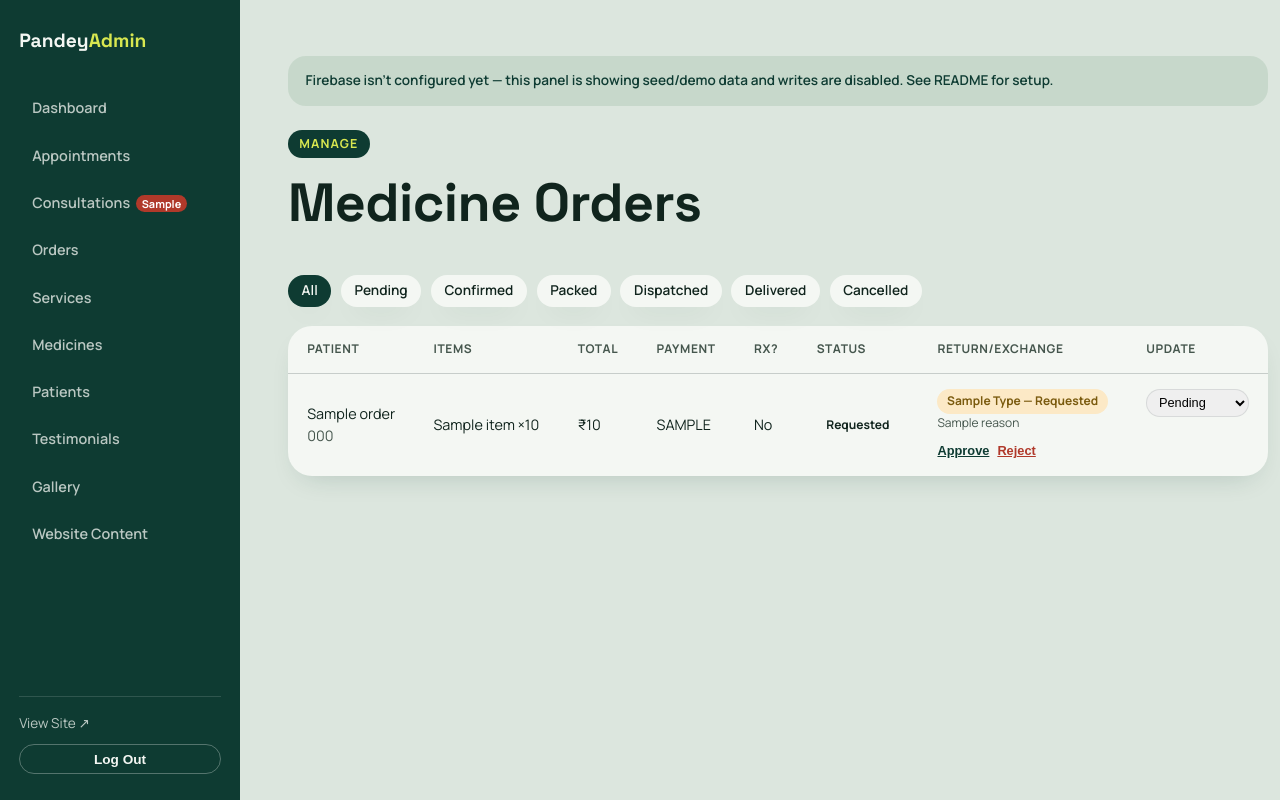
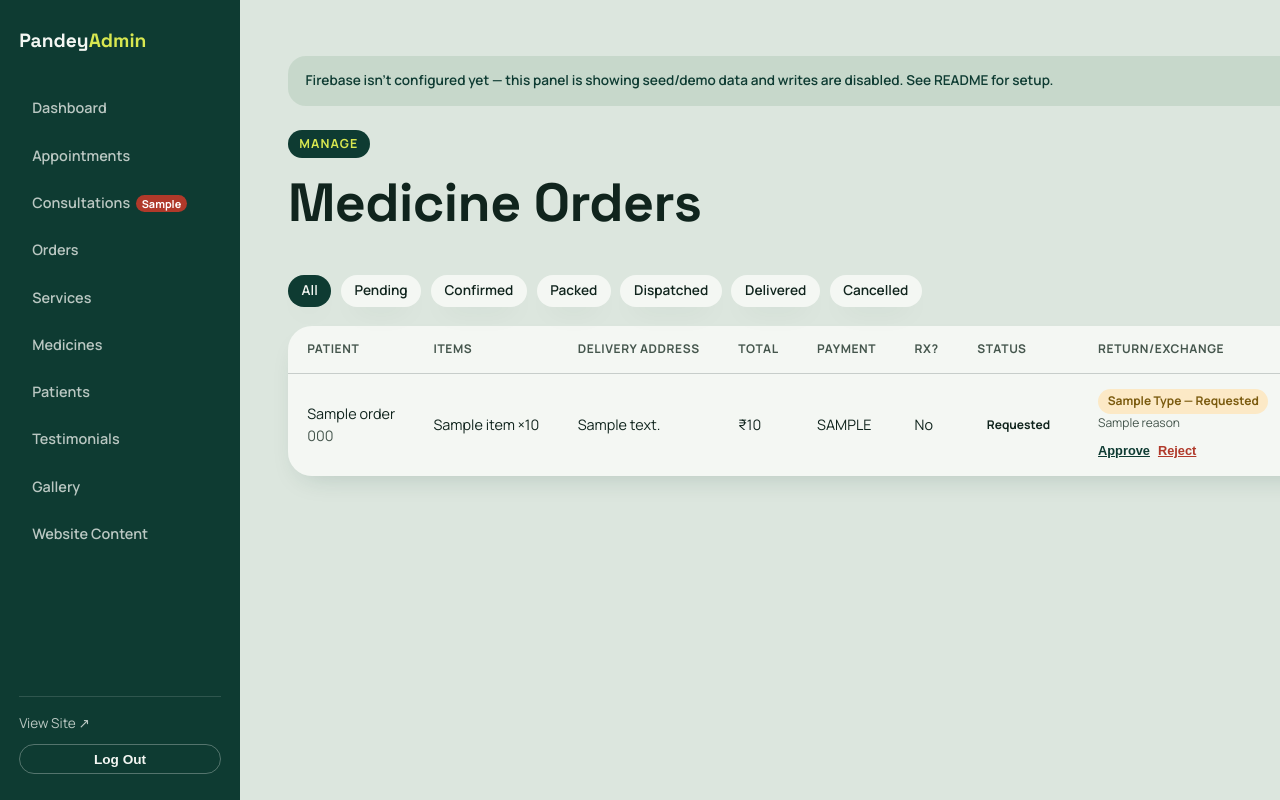
Before and after one commit to pandeyhealthclinic/pandeyhealthclinic, a Flask app: template app/templates/admin/orders.html in a window 1280 px wide; the page is wider, and only the part inside the window is pictured. Run offline with Flask 3, Linux system fonts and the light colour scheme; the template is opened without the code that fills it: most values are stand-ins (such as "Sample title", 1, 10 or a date in 2020).

Commit message:
Update _orders_table.html

```diff
--- a/app/templates/admin/_orders_table.html
+++ b/app/templates/admin/_orders_table.html
@@ -1,6 +1,6 @@
 <div class="admin-table-wrap">
   <table class="admin-table">
-    <thead><tr><th>Patient</th><th>Items</th><th>Total</th><th>Payment</th><th>Rx?</th><th>Status</th><th>Return/Exchange</th><th>Update</th></tr></thead>
+    <thead><tr><th>Patient</th><th>Items</th><th>Delivery Address</th><th>Total</th><th>Payment</th><th>Rx?</th><th>Status</th><th>Return/Exchange</th><th>Update</th></tr></thead>
     <tbody>
       {% for o in orders %}
       <tr>
@@ -10,6 +10,7 @@
           {{ item.name }} ×{{ item.qty }}{% if not loop.last %}, {% endif %}
           {% endfor %}
         </td>
+        <td style="white-space:normal; max-width:220px;">{{ o.address|default('Not provided') }}</td>
         <td>₹{{ o.total|default(0) }}</td>
         <td>{{ o.payment_method|default('cod')|upper }}</td>
         <td>{{ 'Yes' if o.needs_prescription else 'No' }}</td>
@@ -47,7 +48,7 @@
         </td>
       </tr>
       {% else %}
-      <tr><td colspan="8">No orders found.</td></tr>
+      <tr><td colspan="9">No orders found.</td></tr>
       {% endfor %}
     </tbody>
   </table>
```
